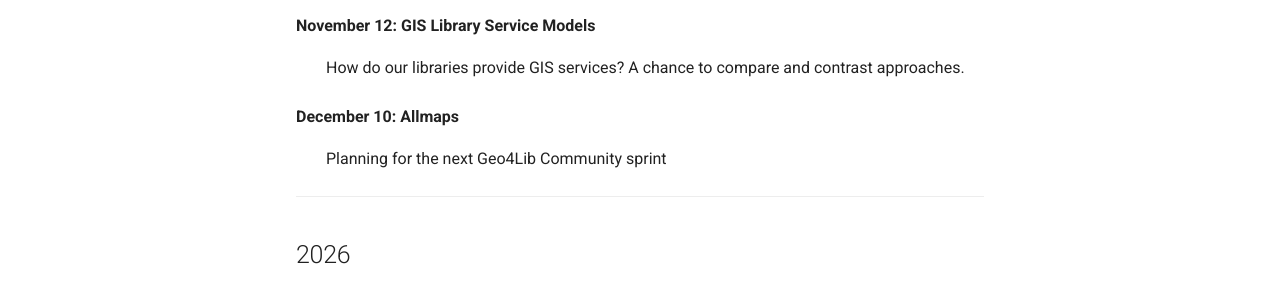
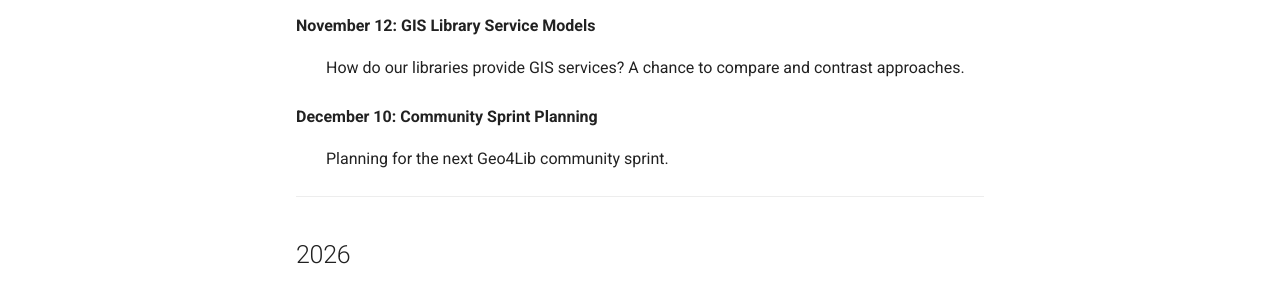
Before and after one commit to geo4lib/geo4lib.github.io, an MkDocs documentation site: the page built from docs/blog/posts/meeting-topics-2025.md, in a window 1280 px wide and 1213 px high. Shown: the part 584-876 px from the top of the window. Built offline with MkDocs 1.6.1 and Material for MkDocs 9.7.7, drawn with Linux system fonts in a browser that asks for light colours.

Commit message:
update meeting topics

```diff
--- a/docs/blog/posts/meeting-topics-2025.md
+++ b/docs/blog/posts/meeting-topics-2025.md
@@ -24,9 +24,9 @@
 
 :   How do our libraries provide GIS services? A chance to compare and contrast approaches.
 
-**December 10: Allmaps**
+**December 10: Community Sprint Planning**
 
-:   Planning for the next Geo4Lib Community sprint
+:   Planning for the next Geo4Lib community sprint.
 
 ---
 
```
